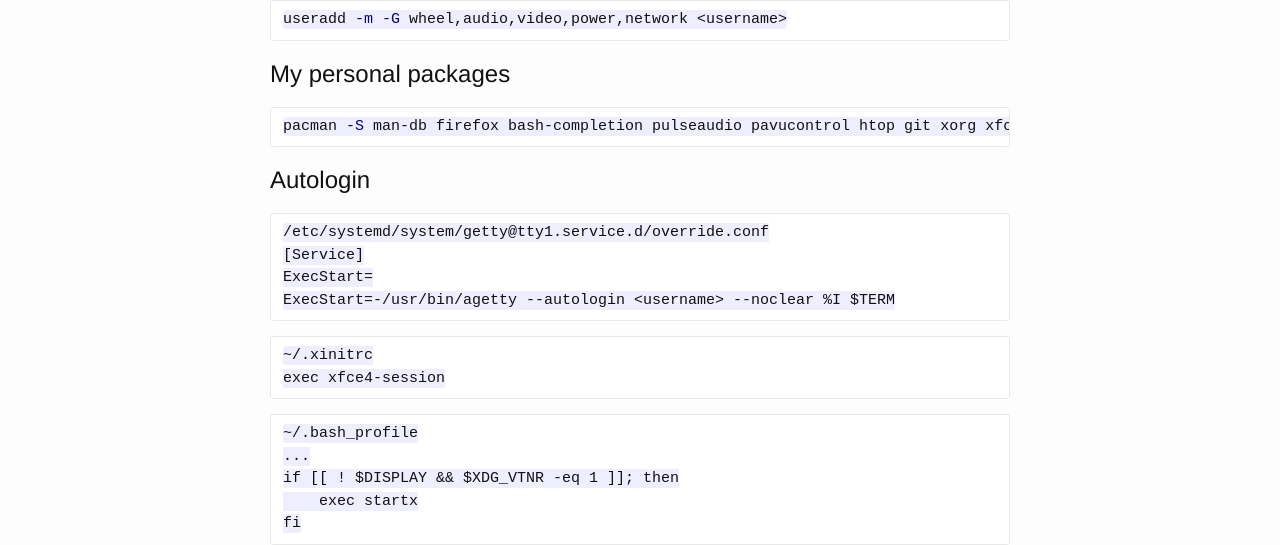
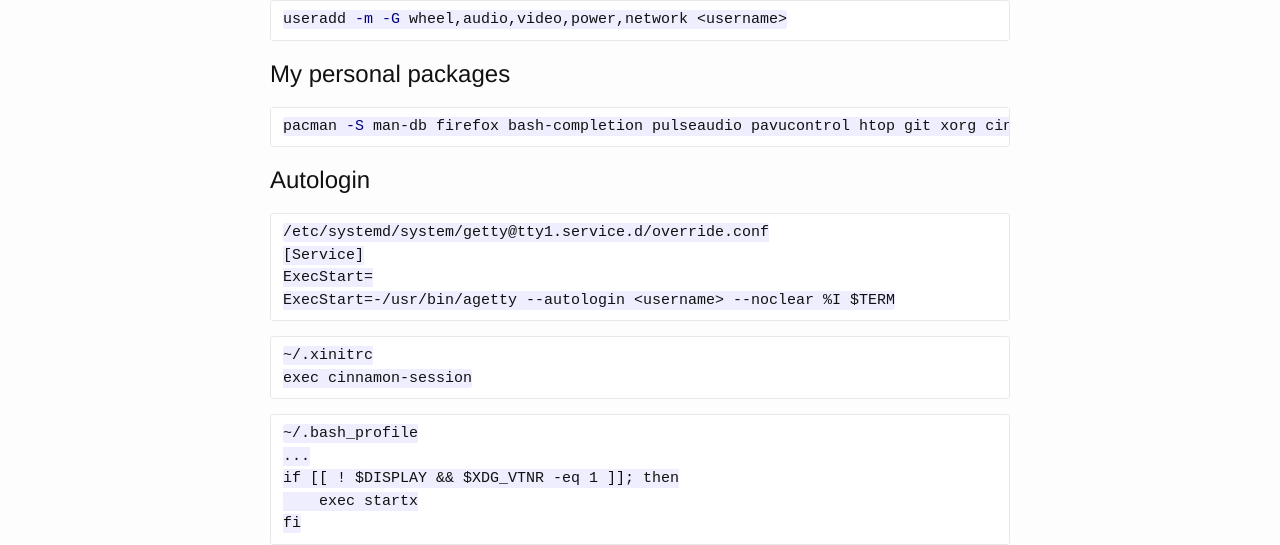
Before and after one commit to xocekim/blog, a Jekyll site: the page built from _posts/2020-10-01-simple-arch-setup-efistub.markdown, in a window 1280 px wide. Shown: the part 1184-1729 px from the top of the page. Built offline with Jekyll 4.4.1, drawn with Linux system fonts in a browser that asks for light colours.

Commit message:
change to cinnamon

````diff
--- a/_posts/2020-10-01-simple-arch-setup-efistub.markdown
+++ b/_posts/2020-10-01-simple-arch-setup-efistub.markdown
@@ -59,7 +59,7 @@ useradd -m -G wheel,audio,video,power,network <username>
 
 # My personal packages
 ```shell
-pacman -S man-db firefox bash-completion pulseaudio pavucontrol htop git xorg xfce4 xfce4-pulseaudio-plugin sudo ttf-ubuntu-font-family papirus-icon-theme
+pacman -S man-db firefox bash-completion pulseaudio pavucontrol htop git xorg cinnamon sudo ttf-ubuntu-font-family papirus-icon-theme base-devel xarchiver lxterminal arc-gtk-theme qt5ct keepassxc openssh redshift smbclient discord
 ```
 
 # Autologin
@@ -71,7 +71,7 @@ ExecStart=-/usr/bin/agetty --autologin <username> --noclear %I $TERM
 ```
 ```text
 ~/.xinitrc
-exec xfce4-session
+exec cinnamon-session
 ```
 ```text
 ~/.bash_profile
````
